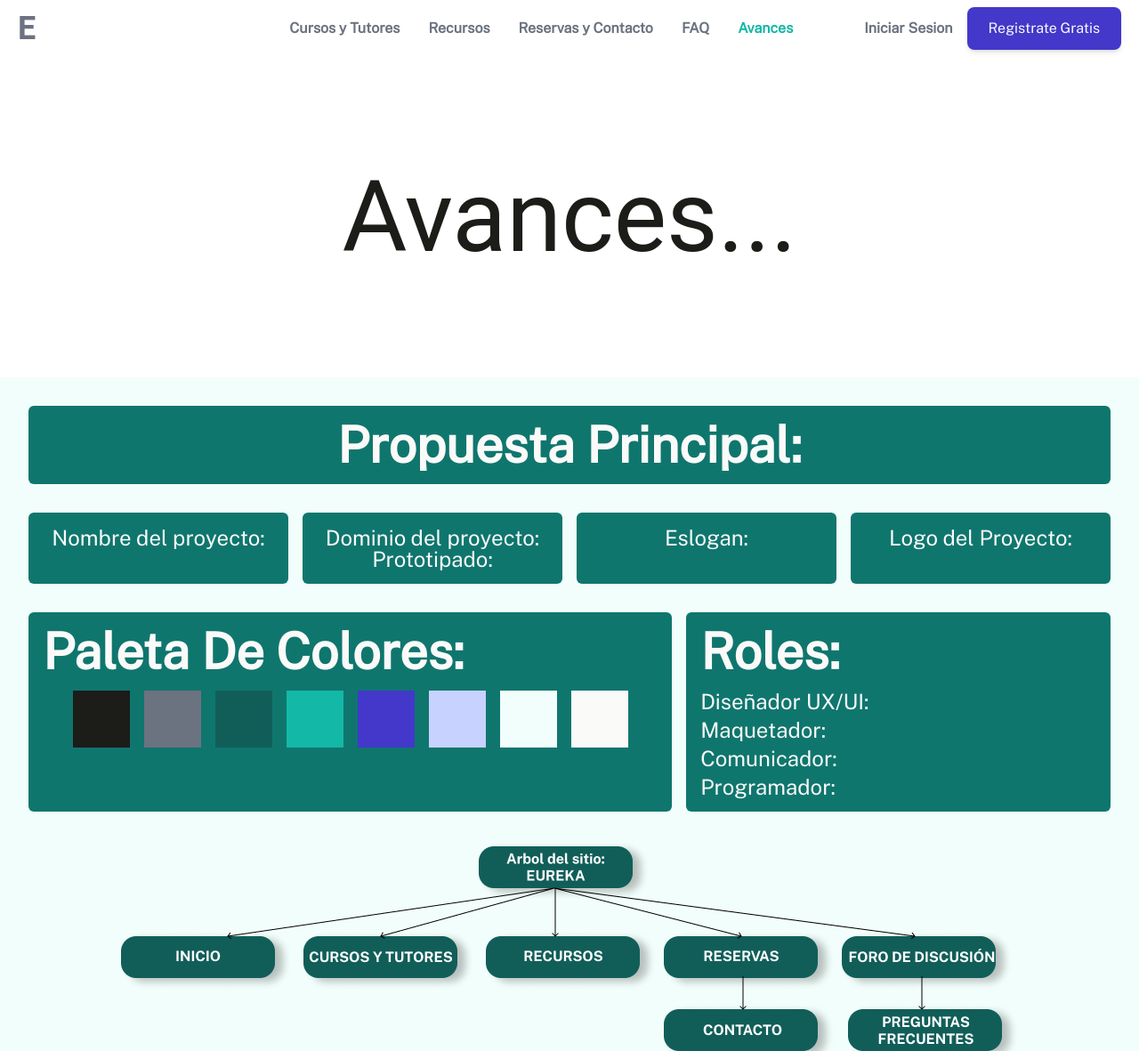
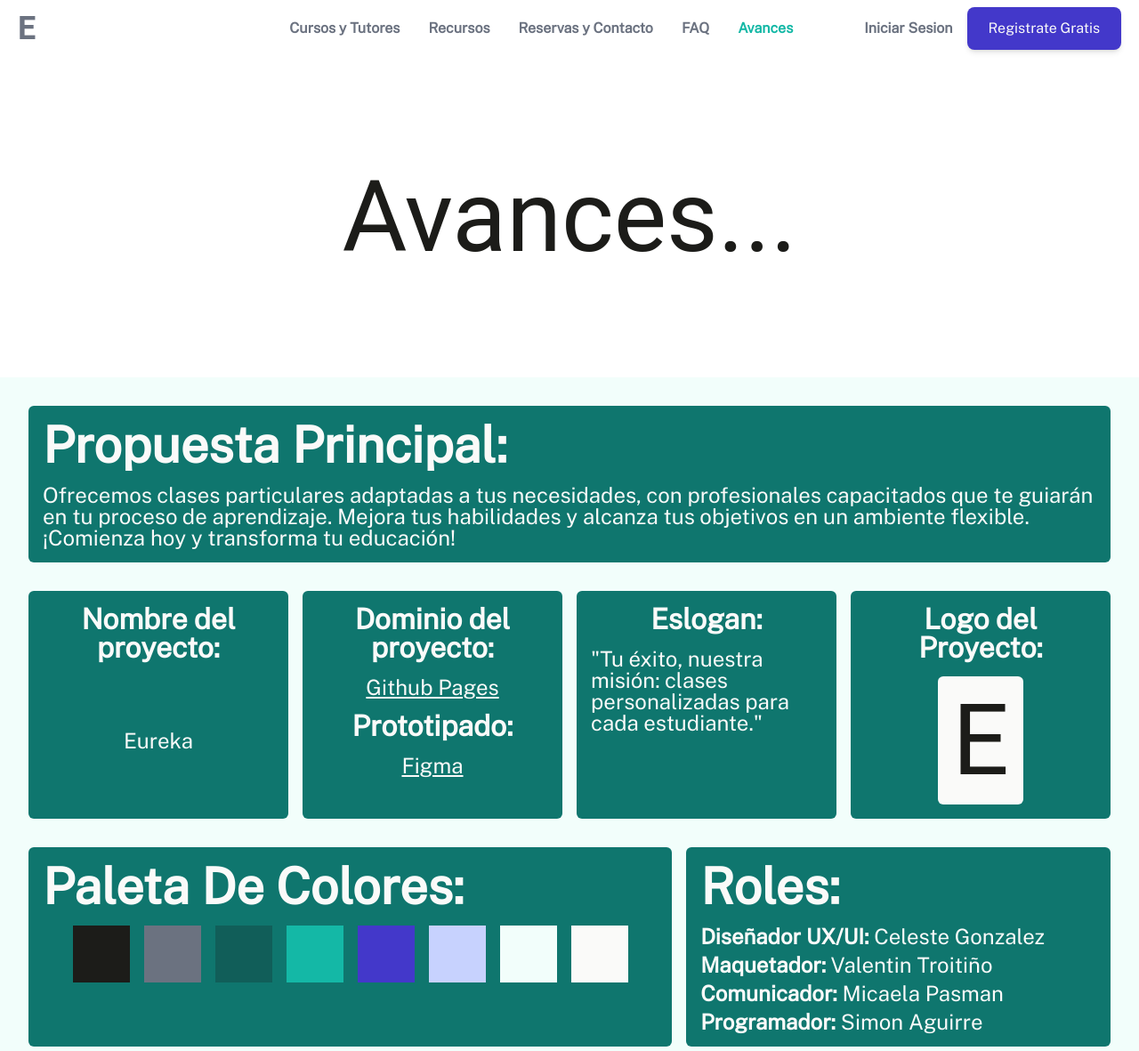
Before and after one commit to vtroitino-uade/Eureka, a website: page avances.html in a window 1280 px wide. Shown: the top 1181 px of the page at 89% size. Drawn offline with nearby package versions, Linux system fonts and the light colour scheme; a web font is replaced by a local one.

Commit message:
Update footer and typography styles

```diff
--- a/avances.html
+++ b/avances.html
@@ -1,16 +1,15 @@
 <!DOCTYPE html>
 <html lang="en">
+
 <head>
   <meta charset="UTF-8" />
   <meta name="viewport" content="width=device-width, initial-scale=1.0" />
   <script src="https://code.jquery.com/jquery-3.6.0.min.js"></script>
-    <script
-      src="https://kit.fontawesome.com/47629a96a6.js"
-      crossorigin="anonymous"
-    ></script>
+  <script src="https://kit.fontawesome.com/47629a96a6.js" crossorigin="anonymous"></script>
   <link rel="stylesheet" href="./src/output.css" />
   <title>Eureka</title>
 </head>
+
 <body class="min-h-screen">
   <header id="header-placeholder" class=""></header>
   <main>
@@ -19,31 +18,43 @@
     </div>
     <div class="grid grid-cols-1 gap-8 p-8 bg-[#F2FEFB]">
       <!-- Propuesta Principal -->
-        <div class="bg-teal-700 rounded-md p-4 text-center">
+      <div class="flex flex-wrap gap-4 bg-teal-700 rounded-md p-4 text-centerW">
         <h2 class="text-white">Propuesta Principal:</h2>
+        <p class="text-white">Ofrecemos clases particulares adaptadas a tus necesidades, con profesionales capacitados
+          que te guiarán en tu
+          proceso de aprendizaje. Mejora tus habilidades y alcanza tus objetivos en un ambiente flexible. ¡Comienza hoy
+          y transforma tu educación!</p>
       </div>
 
       <!-- Sección del Proyecto -->
       <div class="grid grid-cols-4 gap-4">
         <!-- Nombre del Proyecto -->
-          <div class="bg-teal-700 rounded-md p-4 text-white text-center">
-            <p class="text-white">Nombre del proyecto:</p>
+        <div class="flex flex-wrap flex-col bg-teal-700 rounded-md p-4 text-white text-center gap-4">
+          <h3 class="text-white">Nombre del proyecto:</h3>
+          <div class="flex flex-1 items-center justify-center">
+            <p class="text-white">Eureka</p>
+          </div>
         </div>
 
         <!-- Dominio del Proyecto -->
-          <div class="bg-teal-700 rounded-md p-4 text-white text-center">
-            <p class="text-white">Dominio del proyecto:</p>
-            <p class="text-white">Prototipado:</p>
+        <div class="flex flex-wrap flex-col bg-teal-700 rounded-md p-4 text-white text-center gap-4">
+          <h3 class="text-white">Dominio del proyecto:</h3>
+          <a class="text-white underline text-p-desktop" target="_blank" href="https://vtroitino-uade.github.io/Eureka/">Github Pages</a>
+          <h3 class="text-white">Prototipado:</h3>
+          <a class="text-white underline text-p-desktop" target="_blank" href="https://www.figma.com/design/b2YjH8DKrFVtwDLAgloFhX/Untitled?node-id=80-4987&node-type=frame&t=rmbr9pF1I284PGW5-0">Figma</a>
         </div>
 
         <!-- Eslogan -->
-          <div class="bg-teal-700 rounded-md p-4 text-white text-center">
-            <p class="text-white">Eslogan:</p>
+        <div class="flex flex-wrap flex-col bg-teal-700 rounded-md p-4 text-white text-center gap-4">
+          <h3 class="text-white">Eslogan:</h3>
+          <p class="text-white text-left text-p">"Tu éxito, nuestra misión: clases personalizadas para cada estudiante."
+          </p>
         </div>
 
         <!-- Logo del Proyecto -->
-          <div class="bg-teal-700 rounded-md p-4 text-white text-center">
-            <p class="text-white">Logo del Proyecto:</p>
+        <div class="flex flex-wrap flex-col items-center bg-teal-700 rounded-md p-4 text-white text-center gap-4">
+          <h3 class="text-white">Logo del Proyecto:</h3>
+          <span class="w-fit px-4 py-4 rounded-md text font-title text-h1-desktop bg-white">E</span>
         </div>
       </div>
       <div class="grid grid-cols-5 gap-4">
@@ -87,13 +98,21 @@
         </div>
 
         <!-- Roles -->
-          <div class="bg-teal-700 rounded-md p-4 text-white col-span-2">
+        <div class="flex flex-wrap flex-col bg-teal-700 rounded-md p-4 text-white col-span-2">
           <h2 class="text-white">Roles:</h2>
           <ul class="mt-4 space-y-2">
-              <li><p class="text-white">Diseñador UX/UI:</p></li>
-              <li><p class="text-white">Maquetador:</p></li>
-              <li><p class="text-white">Comunicador:</p></li>
-              <li><p class="text-white">Programador:</p></li>
+            <li>
+              <p class="text-white"><b class="text-white">Diseñador UX/UI:</b> Celeste Gonzalez</p>
+            </li>
+            <li>
+              <p class="text-white"><b class="text-white">Maquetador:</b> Valentin Troitiño</p>
+            </li>
+            <li>
+              <p class="text-white"><b class="text-white">Comunicador:</b> Micaela Pasman</p>
+            </li>
+            <li>
+              <p class="text-white"><b class="text-white">Programador:</b> Simon Aguirre</p>
+            </li>
           </ul>
         </div>
       </div>
@@ -104,6 +123,7 @@
   </main>
   <footer id="footer-placeholder"></footer>
 </body>
+
 </html>
 <script>
   $(document).ready(function () {
--- a/src/html/footer.html
+++ b/src/html/footer.html
@@ -1,4 +1,4 @@
-<div class="flex justify-between gap-10 pb-10">
+<div class="flex justify-between gap-10 pb-10 px-10">
   <div class="flex flex-1 flex-col justify-between">
     <p>Contáctenos</p>
     <p class="text-p-sm-desktop">Cel: +123 400 123</p>
--- a/src/input.css
+++ b/src/input.css
@@ -28,7 +28,10 @@
     @apply font-title text-h1-desktop;
   }
   h2 {
-    @apply font-public-sans text-h2-desktop font-semibold;
+    @apply font-public-sans text-h2-desktop;
+  }
+  h3 {
+    @apply font-public-sans text-h3-desktop;
   }
   p {
     @apply font-public-sans text-p-desktop;
--- a/tailwind.config.js
+++ b/tailwind.config.js
@@ -15,6 +15,7 @@ module.exports = {
       fontSize: {
         "h1-desktop": ["7rem", { lineHeight: "7rem" }],
         "h2-desktop": ["3.5rem", { lineHeight: "3.5rem", fontWeight: "600" }],
+        "h3-desktop": ["2rem", { lineHeight: "2rem", fontWeight: "600" }],
         "p-desktop": ["1.5rem", { lineHeight: "1.5rem", fontWeight: "400" }],
         "p-sm-desktop": ["1rem", { lineHeight: "1rem", fontWeight: "400" }],
       },
```
Also changed, not shown: src/output.css. Lines whose indentation alone changed are shown as unchanged.
